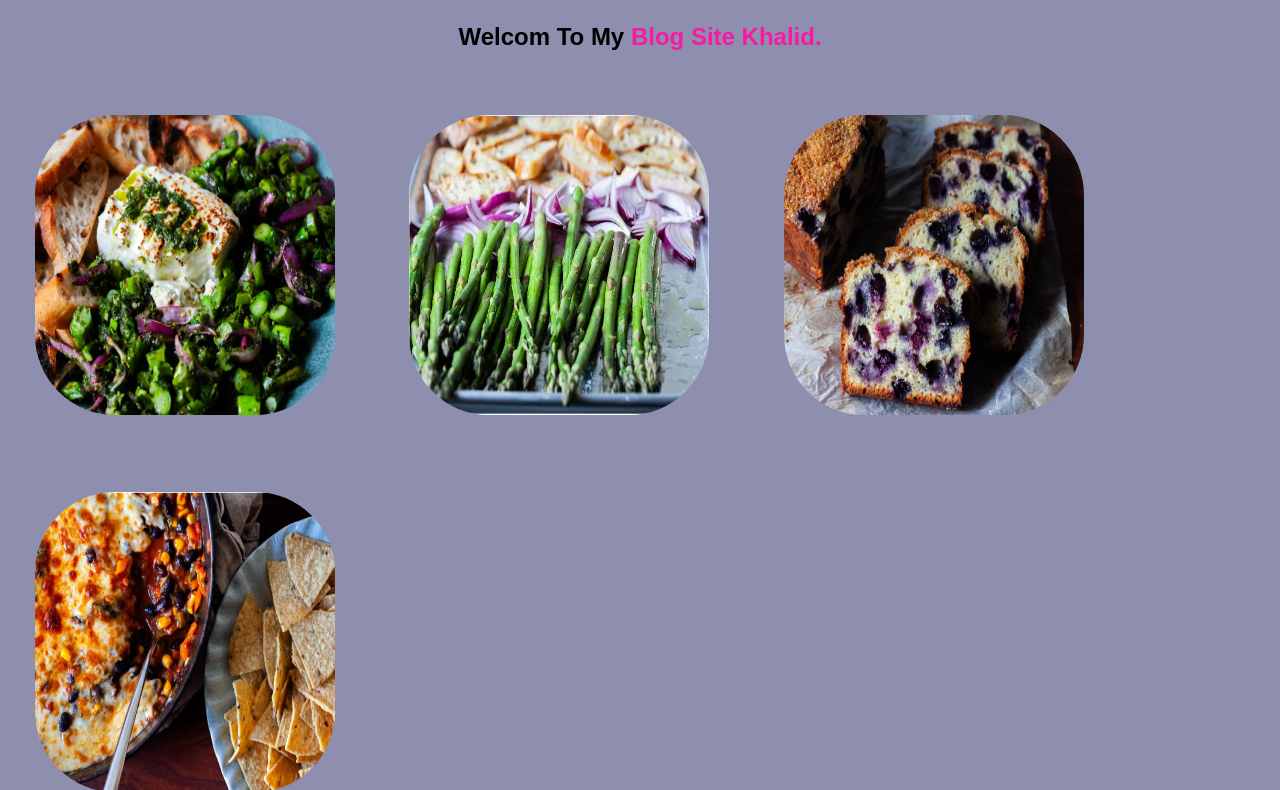
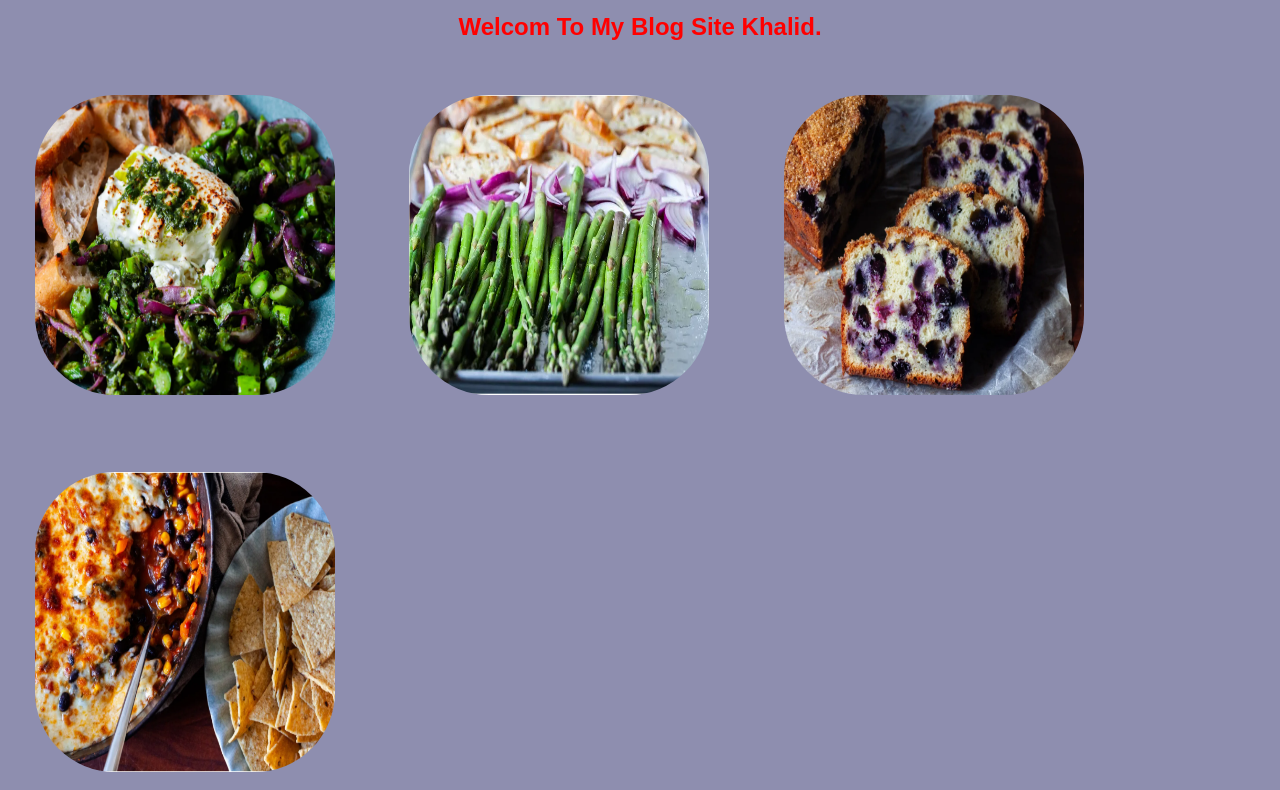
Before and after one commit to khalidDababat/Plog-Website-First-Project-Spark, a plain HTML site: page Plog Website/index.html in a window 1280 px wide. Shown: the part 106-896 px from the top of the page. Drawn offline with nearby package versions, Linux system fonts and the light colour scheme.

Commit message:
Add file stylec css

```diff
--- /dev/null
+++ b/Plog Website/assest/CSS/style.css
@@ -0,0 +1,2 @@
+@import 'Home.css';
+@import 'post.css';
--- a/Plog Website/index.html
+++ b/Plog Website/index.html
@@ -7,7 +7,7 @@
     <meta content="width=device-width, initial-scale=1, maximum-scale=1" name="viewport" />
     <link rel="stylesheet" href="https://fonts.googleapis.com/css?family=Montserrat&display=swap">
     <link href='https://unpkg.com/boxicons@2.1.4/css/boxicons.min.css' rel='stylesheet'>
-    <link rel="stylesheet" href="assest/CSS/Home.css">
+    <link rel="stylesheet" href="assest/CSS/style.css">
 
 </head>
 
```
